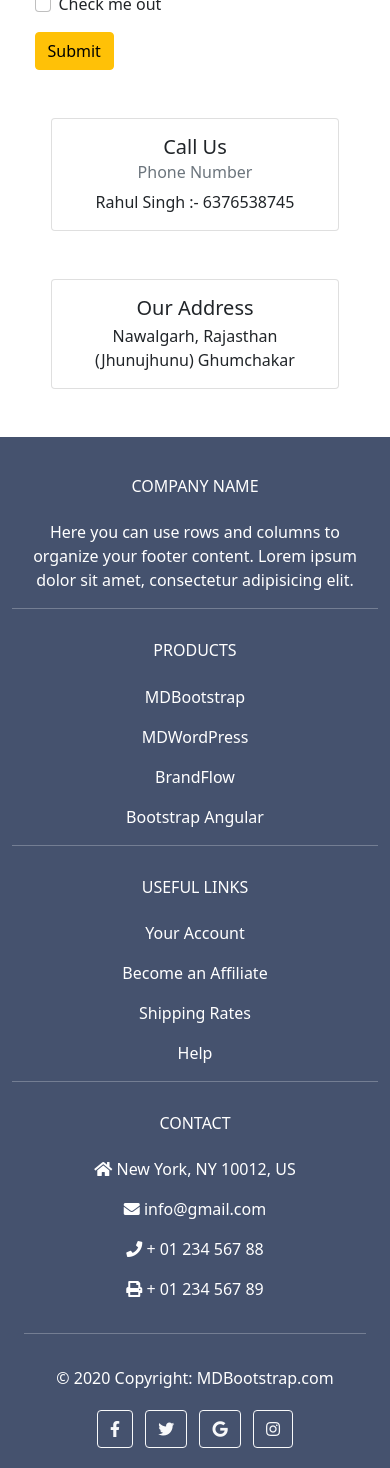
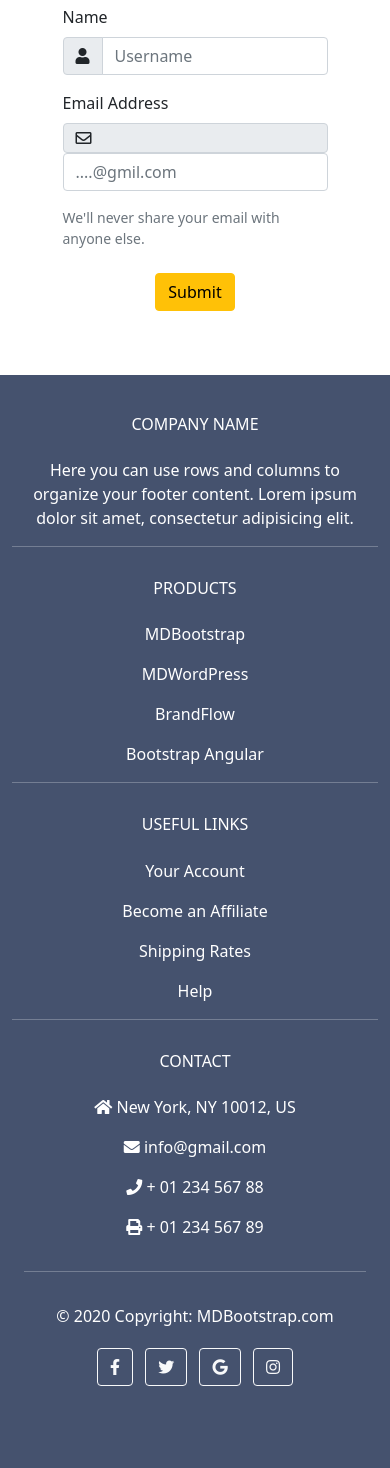
Before and after one commit to arvind-007/first_repository, a PHP site: page /first_repository/contact.php in a window 390 px wide; the page is wider, and only the part inside the window is pictured. Shown: the part 785-2253 px from the top of that part. After the commit the page ends 2171 px from the top of that part, so only its background shows below. Run offline with PHP 8.4, Linux system fonts and the light colour scheme; some libraries are stand-ins or nearby versions.

Commit message:
new changes9

```diff
--- a/public/content/contact.php
+++ b/public/content/contact.php
@@ -19,81 +19,42 @@
             <hr class="w-25 mx-auto">
         </div>
         <div class="container1">
-            <div class="row">
-                <div class="col-xxl-8 col-10  col-md-8 mx-auto">
-                    <form>
-
+            <div class="row mx-4" >
+              <div class="col">
+              <iframe src="https://www.google.com/maps/embed?pb=!1m14!1m12!1m3!1d113893.29524512296!2d75.73667839999999!3d26.866483199999998!2m3!1f0!2f0!3f0!3m2!1i1024!2i768!4f13.1!5e0!3m2!1sen!2sin!4v1634625329428!5m2!1sen!2sin" width="600" height="450" style="border:0;" allowfullscreen="" loading="lazy"></iframe>
+              </div>
+              <div class="col">
+              <form>
+                    <div class="col-xxl-3 col-10  col-md-8 mx-auto">
                         <div class="mb-3">
                             <label for="exampleInputPassword1" class="form-label">Name</label>
-                            <input type="text" class="form-control" id="exampleInputPassword1"
-                                placeholder="Enter your name">
+                            <div class="input-group flex-nowrap">
+  <span class="input-group-text" id="addon-wrapping"><i class="fas fa-user"></i></span>
+  <input type="text" class="form-control" placeholder="Username" aria-label="Username" aria-describedby="addon-wrapping">
+</div>
 
                         </div>
                         <div class="mb-3">
                             <label for="exampleInputEmail1" class="form-label">Email Address</label>
-                            <input type="email" class="form-control" id="exampleInputEmail1"
-                                aria-describedby="emailHelp">
+                            <span class="input-group-text" id="addon-wrapping"><i class="far fa-envelope"></i></span>
+  <input type="text" class="form-control" placeholder="....@gmil.com" aria-label="Username" aria-describedby="addon-wrapping">
+</div>
                             <div id="emailHelp" class="form-text">We'll never share your email with anyone else.</div>
                         </div>
-                        <div class="mb-3">
-                            <label class="pr-4">Gender:</label>
-                            <div class="form-check form-check-inline">
-                                <input class="form-check-input" type="checkbox" id="inlineCheckbox1" value="option1">
-                                <label class="form-check-label" for="inlineCheckbox1">Male</label>
-                            </div>
-                            <div class="form-check form-check-inline">
-                                <input class="form-check-input" type="checkbox" id="inlineCheckbox2" value="option2">
-                                <label class="form-check-label" for="inlineCheckbox2">Female</label>
-                            </div>
+                        <center
+                      <div class="mb-3 my-4">
+                       <button type="button" class="btn btn-warning">Submit</button></div></center>
 
-                        </div>
-                        <label for="exampleDataList" class="form-label">Select City</label>
-                        <input class="form-control" list="datalistOptions" id="exampleDataList"
-                            placeholder="Type to search...">
-                        <datalist id="datalistOptions">
-                            <option value="San Francisco"></option>
-                            <option value="New York"></option>
-                            <option value="Seattle"></option>
-                            <option value="Los Angeles"></option>
-                            <option value="Chicago"></option>
-                        </datalist>
-                        <div class="mb-3">
-                            <label for="exampleFormControlTextarea1" class="form-label">Example textarea</label>
-                            <textarea class="form-control" id="exampleFormControlTextarea1" rows="3"></textarea>
-                        </div>
-                        <div class="mb-3 form-check">
-                            <input type="checkbox" class="form-check-input" id="exampleCheck1">
-                            <label class="form-check-label" for="exampleCheck1">Check me out</label>
-                        </div>
-                        <button type="button" class="btn btn-warning">Submit</button>
+
                     </form>
                 </div>
             </div>
         </div>
     </section>
-    <center>
-        <section class="additional_features mx-5 my-5">
 
-            <div class="card" style="width: 18rem;">
-                <div class="card-body ">
-                    <h5 class="card-title">Call Us</h5>
-                    <h6 class="card-subtitle mb-2 text-muted">Phone Number</h6>
-                    <p class="card-text">Rahul Singh :- 6376538745</p>
-                </div>
-            </div>
-        </section>
-        <section class="additional_features_2 mx-5">
-            <div class="card" style="width: 18rem; ">
-                <div class="card-body ">
-                    <h5 class="card-title">Our Address</h5>
-                    <h6 class="card-subtitle mb-2 text-muted" Local Address></h6>
-                    <p class="card-text">Nawalgarh, Rajasthan (Jhunujhunu) Ghumchakar</p>
-                </div>
-            </div>
-        </section>
-    </center>
-    <!-- <script src="https://cdn.jsdelivr.net/npm/@popperjs/core@2.10.2/dist/umd/popper.min.js" integrity="sha384-7+zCNj/IqJ95wo16oMtfsKbZ9ccEh31eOz1HGyDuCQ6wgnyJNSYdrPa03rtR1zdB" crossorigin="anonymous"></script>
-    <script src="https://cdn.jsdelivr.net/npm/bootstrap@5.1.3/dist/js/bootstrap.min.js" integrity="sha384-QJHtvGhmr9XOIpI6YVutG+2QOK9T+ZnN4kzFN1RtK3zEFEIsxhlmWl5/YESvpZ13" crossorigin="anonymous"></script> -->
+
+    <script src="https://cdn.jsdelivr.net/npm/@popperjs/core@2.10.2/dist/umd/popper.min.js" integrity="sha384-7+zCNj/IqJ95wo16oMtfsKbZ9ccEh31eOz1HGyDuCQ6wgnyJNSYdrPa03rtR1zdB" crossorigin="anonymous"></script>
+    <script src="https://cdn.jsdelivr.net/npm/bootstrap@5.1.3/dist/js/bootstrap.min.js" integrity="sha384-QJHtvGhmr9XOIpI6YVutG+2QOK9T+ZnN4kzFN1RtK3zEFEIsxhlmWl5/YESvpZ13" crossorigin="anonymous"></script>
 
 
 </body>
--- a/public/css/style.css
+++ b/public/css/style.css
@@ -104,7 +104,14 @@ a {
 {
     margin-left: 10px;
 }
-.btn-warning {
+
+/* contact us page */
+iframe
+{
+    border-radius: 20px;
+}
+.btn-warning
+{
     color: #000;
     background-color: #ffc107;
     border-color: #ffc107;
```
